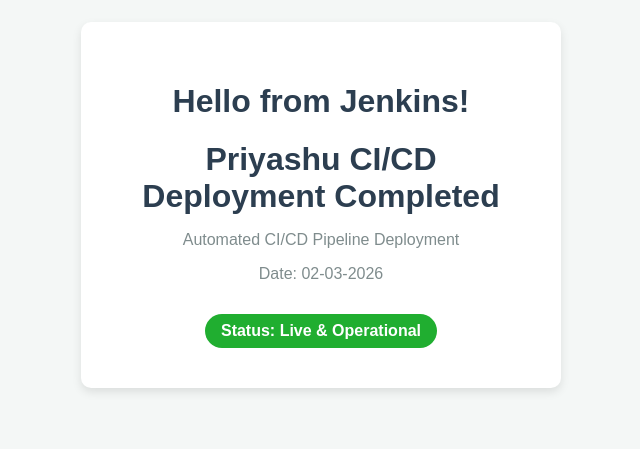
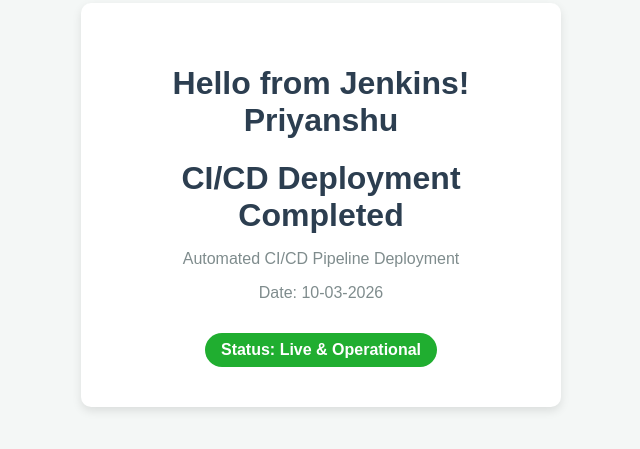
Before and after one commit to Priyanshu7566/jenkins, a plain HTML site: page index.html in a window 1280 px wide. Shown: the part 195-644 px from the top of the page, without its empty margins (319-959 px from the left). Drawn offline with Linux system fonts and the light colour scheme.

Commit message:
Update index.html
Updated heading

```diff
--- a/index.html
+++ b/index.html
@@ -43,10 +43,10 @@
   </head>
   <body>
     <div class="card">
-      <h1>Hello from Jenkins!</h1>
-      <h1>Priyashu CI/CD Deployment Completed</h1>
+      <h1>Hello from Jenkins! Priyanshu</h1>
+      <h1>CI/CD Deployment Completed</h1>
       <p>Automated CI/CD Pipeline Deployment</p>
-      <p>Date: 02-03-2026</p>
+      <p>Date: 10-03-2026</p>
       <div class="badge">Status: Live & Operational</div>
     </div>
   </body>
```
